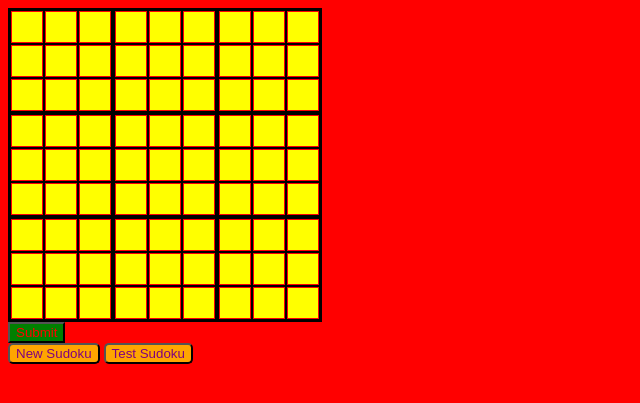
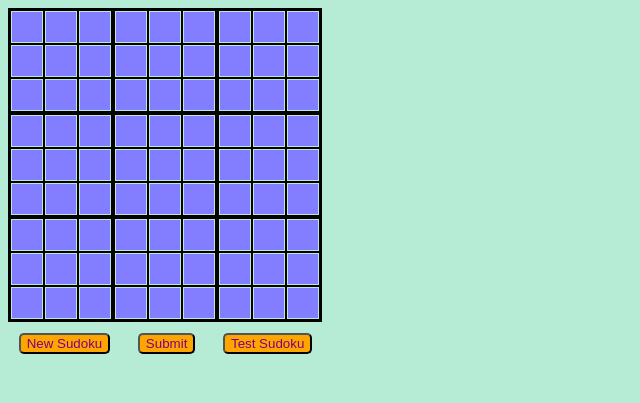
Before and after one commit to LucyMountain/MathsWebsite, a Django app: page /sudoku/ in a window 1280 px wide. Shown: the top 403 px of the page, without its empty margins (0-640 px from the left). Run offline with Django 4.2, Linux system fonts and the light colour scheme.

Commit message:
added error and just made it all nicer with buttons. error a bit broken.

```diff
--- a/sudoku/solver.py
+++ b/sudoku/solver.py
@@ -98,12 +98,10 @@ def evaluate_grid(grid):
         if not changed_grid:
             time_since_last_change += 1
         if time_since_last_change == 3:
-            print('WHEYEYEYYEYy')
             done = False
             for x in range(9):
                 for y in range(9):
                     if len(grid[x, y].potential_values) > 0:
-                        print(x, y)
                         done = True
                         for value in grid[x, y].potential_values:
                             if grid[x, y].check_if_cell_can_have_value(grid, value):
@@ -112,7 +110,6 @@ def evaluate_grid(grid):
                                 new_grid[x, y].potential_values = []
                                 evaluated_grid = evaluate_grid(new_grid)
                                 if evaluated_grid is not None:
-                                    print('Hello')
                                     grid = evaluated_grid
                                 time_since_last_change = 0
                     if done:
--- a/sudoku/static/sudoku/style.css
+++ b/sudoku/static/sudoku/style.css
@@ -1,6 +1,6 @@
 
 body {
-  background-color:red;
+  background-color:#b6ebd5;
 }
 table {
   border-spacing:0px;
@@ -26,7 +26,8 @@ tr:nth-child(3n) td {
   text-align:center;
   border:0px solid;
   padding:0px 0px 0px 0px;
-  background-color:yellow;
+  background-color:#827eff;
+  color:black;
 }
 .new {
   color:red
@@ -37,8 +38,15 @@ input[name="submit"] {
   background-color:green;
 }
 button {
+  margin:0.8em;
   border-radius:5px;
   color:purple;
   background-color:orange;
   cursor:crosshair
 }
+.button_bar {
+  width:315px;
+  display:inline-block;
+  display:flex;
+  justify-content:space-between;
+}
--- a/sudoku/templates/sudoku/grid.html
+++ b/sudoku/templates/sudoku/grid.html
@@ -5,10 +5,10 @@
 <html lang="en">
 <head>
     <meta charset="UTF-8">
-    <title>Title</title>
+    <title>Sudoku</title>
 </head>
 <body>
-  <form action="{% url 'sudoku:solve' %}" method="post">
+  <form id="sudoku_entry" method="POST" action="{% url 'sudoku:solve' %}">
   {% csrf_token %}
     <table>
       {% for l in "ABCDEFGHI" %}
@@ -21,9 +21,11 @@
       </tr>
       {% endfor %}
     </table>
-    <input type="submit" value="Submit" name="submit">
   </form>
-  <button onclick="location.href='{% url 'sudoku:index' %}'">New Sudoku</button>
-  <button onclick="location.href='{% url 'sudoku:test' %}'">Test Sudoku</button>
+  <div class="button_bar">
+    <button onclick="location.href='{% url 'sudoku:index' %}'">New Sudoku</button>
+    <button form="sudoku_entry">Submit</button>
+    <button onclick="location.href='{% url 'sudoku:test' %}'">Test Sudoku</button>
+  </div>
 </body>
 </html>
--- a/sudoku/urls.py
+++ b/sudoku/urls.py
@@ -7,4 +7,5 @@ urlpatterns = [
     path('', views.index, name='index'),
     path('solve/', views.solve, name='solve'),
     path('test/', views.test_example, name='test'),
+    path('error/', views.user_error, name='error'),
 ]
--- a/sudoku/views.py
+++ b/sudoku/views.py
@@ -1,12 +1,12 @@
-import json
-
+import numpy as np
 from django.http import HttpResponse
-from django.shortcuts import render
-import numpy as np
-#from solver import Cell, evaluate_grid
+from django.shortcuts import render, redirect
 
 # Create your views here.
 from sudoku.solver import Cell, evaluate_grid
+
+
+# from solver import Cell, evaluate_grid
 
 
 def index(request):
@@ -65,6 +65,7 @@ def solve(request):
             original[letters[row]+str(column)] = "sudoku_cell new" if len(i) == 0 else "sudoku_cell"
             v = int(i) if len(i) > 0 else 0
             grid[row, column] = Cell(v, ([1, 2, 3, 4, 5, 6, 7, 8, 9] if v == 0 else []), row, column)
+
     solved = evaluate_grid(grid)
     grid = {}
     for row in range(9):
@@ -73,4 +74,9 @@ def solve(request):
     context = {'grid': grid,
                'original': original
                }
-    return render(request, 'sudoku/grid.html', context)
+    return redirect('sudoku:error') #todo: this is silly
+#    return render(request, 'sudoku/grid.html', context)
+
+
+def user_error(request):
+    return render(request, 'sudoku/error.html')
```
Also changed, not shown: sudoku/templates/sudoku/error.html (added, +17 -0 lines).
